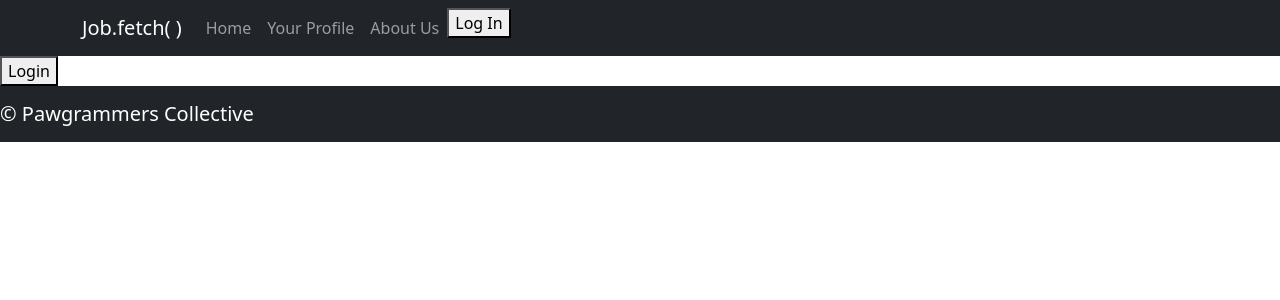
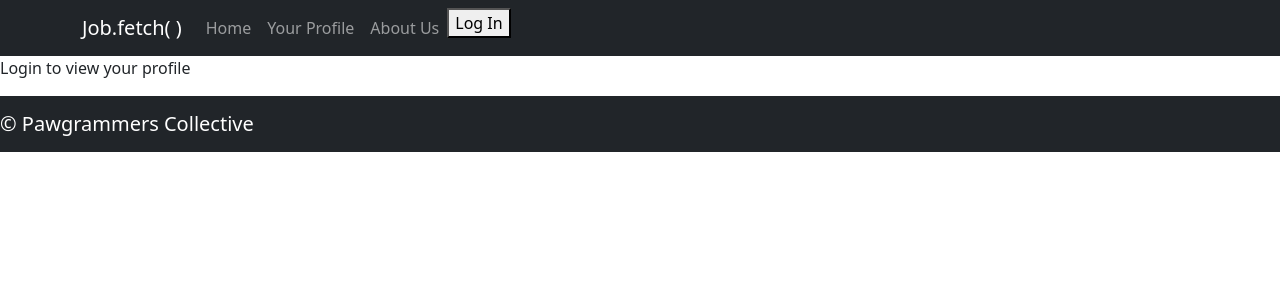
Before and after one commit to Pawgrammers-Collective/job.fetch-frontend, a React (Vite) app: page /profile in a window 1280 px wide. Shown: the top 300 px of the page. Built offline with nearby package versions, Linux system fonts and the light colour scheme; no server answers.

Commit message:
removed button from userprofile since its in the nav now

```diff
--- a/src/Components/UserProfile.jsx
+++ b/src/Components/UserProfile.jsx
@@ -1,19 +1,18 @@
+import React from "react";
 import { useAuth0 } from "@auth0/auth0-react";
 
 function UserProfile() {
-  const { user, isAuthenticated, loginWithRedirect, logout } = useAuth0();
+  const { user, isAuthenticated} = useAuth0();
 
   return (
     <div>
       {isAuthenticated ? (
-        <>
-          <p>Welcome, {user.name}!</p>
-          <button onClick={() => logout()}>Logout</button>
-        </>
+        <p>Welcome, {user.name}!</p>
       ) : (
-        <button onClick={() => loginWithRedirect()}>Login</button>
+        <p>Login to view your profile</p>
       )}
     </div>
   );
 }
- export default UserProfile;
+
+export default UserProfile;
```
